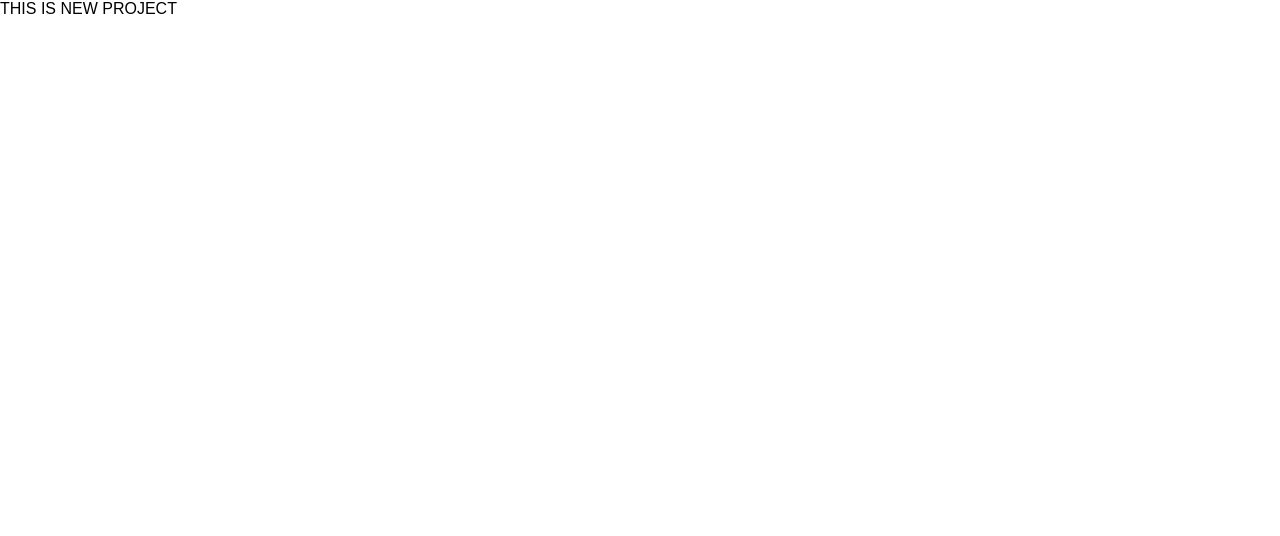
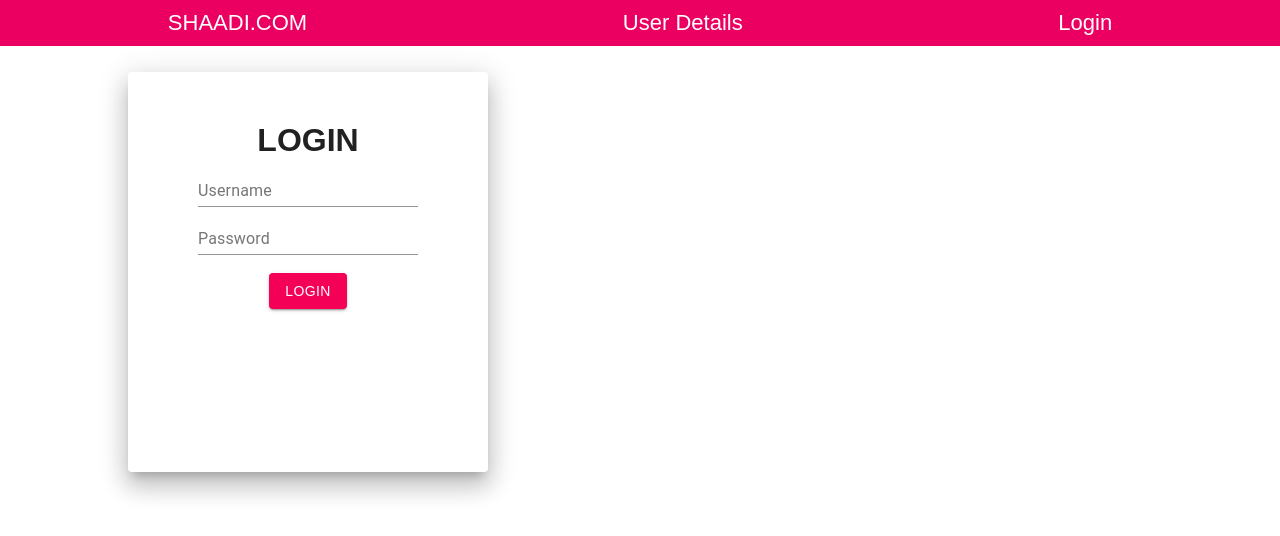
Before and after one commit to Harshsanas/shadi-user, a React (Create React App) app: page /login in a window 1280 px wide. Shown: the top 536 px of the page. Built offline with nearby package versions, Linux system fonts and the light colour scheme.

Commit message:
login authentication

```diff
--- a/package.json
+++ b/package.json
@@ -3,10 +3,13 @@
   "version": "0.1.0",
   "private": true,
   "dependencies": {
+    "@material-ui/core": "^4.12.3",
     "@testing-library/jest-dom": "^5.14.1",
     "@testing-library/react": "^11.2.7",
     "@testing-library/user-event": "^12.8.3",
     "axios": "^0.23.0",
+    "bootstrap": "^5.1.3",
+    "faker": "^5.5.3",
     "react": "^17.0.2",
     "react-dom": "^17.0.2",
     "react-router-dom": "^5.3.0",
--- a/src/App.js
+++ b/src/App.js
@@ -1,9 +1,31 @@
+
+import { BrowserRouter as Router, Route, Switch } from 'react-router-dom';
 import './App.css';
+import PageNotFound from './Components/Welcome';
+import PrivateRoute from './Components/PrivateRoute';
+import Home from './Components/Home/Home';
+import Login from './Components/Login/Login';
+import Navbar from './Components/Navbar/Navbar';
+import Welcome from './Components/Welcome'
 
 function App() {
   return (
     <div className="App">
-    THIS IS NEW PROJECT
+      <Router>
+        <Navbar />
+        <Switch>
+          <Route exact path="/">
+            <Welcome/>
+          </Route>
+          <PrivateRoute exact path="/userDetails">
+            <Home />
+          </PrivateRoute>
+          <Route exact path="/login">
+            <Login />
+          </Route>
+          <Route component={PageNotFound} />
+        </Switch>
+      </Router>
     </div>
   );
 }
--- /dev/null
+++ b/src/Components/AuthContext/AuthContext.jsx
@@ -0,0 +1,24 @@
+import React, { createContext,useState } from "react";
+
+export const AuthContext = createContext();
+
+export function AuthContextProvider({ children }) {
+  const [isAuth, setIsAuth] = useState(false);
+
+  const handleLoginAuth = (user, pass) => {
+    if (user === "foo" && pass === "bar") {
+      setIsAuth(true);
+      alert("login to shaadi.com successfully");
+    } else {
+      alert("Please enter correct details");
+    }
+  };
+
+  const ToggleAuth = () => {
+    setIsAuth((el) => !el);
+  };
+
+  const value = { isAuth, setIsAuth, handleLoginAuth, ToggleAuth };
+
+  return <AuthContext.Provider value={value}>{children}</AuthContext.Provider>;
+}
--- /dev/null
+++ b/src/Components/Home/Home.jsx
@@ -0,0 +1,9 @@
+import React from 'react'
+
+export default function Home() {
+    return (
+        <div>
+            THIS IS HOME PAGE
+        </div>
+    )
+}
--- /dev/null
+++ b/src/Components/Login/Login.jsx
@@ -0,0 +1,77 @@
+import React, { useContext, useState } from "react";
+import { Redirect } from "react-router";
+import { AuthContext } from "../AuthContext/AuthContext";
+import { makeStyles } from "@material-ui/core/styles";
+import Paper from "@material-ui/core/Paper";
+import TextField from "@material-ui/core/TextField";
+import Button from "@material-ui/core/Button";
+import styled from "styled-components";
+
+const useStyles = makeStyles((theme) => ({
+  root: {
+    position: "absolute",
+    marginLeft: "10vw",
+    marginTop: "2%",
+    textAlign: "center",
+    "& > *": {
+      width: theme.spacing(45),
+      height: theme.spacing(50),
+    },
+  },
+
+  text:{
+    paddingTop:"50px"
+  },
+}));
+
+export default function Login() {
+  const classes = useStyles();
+  const [user, setUser] = useState("");
+  const [pass, setPass] = useState("");
+
+  const { isAuth, handleLoginAuth } = useContext(AuthContext);
+
+  const handleLogin = () => {
+    handleLoginAuth(user, pass);
+    // ToggleAuth();
+  };
+
+  console.log(handleLoginAuth);
+  return !isAuth ? (
+    <div className={classes.root}>
+      <Paper elevation={15}>
+        <div className="form_container">
+          <div className={classes.text}>
+            <h1>LOGIN</h1>
+            <TextField
+              className="input"
+              id="standard-password-input"
+              label="Username"
+              type="text"
+              autoComplete="current-password"
+              value={user}
+              onChange={(e) => setUser(e.target.value)}
+            />
+            <br />
+            <TextField
+              className="input input_2"
+              id="standard-password-input"
+              label="Password"
+              type="password"
+              autoComplete="current-password"
+              value={pass}
+              onChange={(e) => setPass(e.target.value)}
+            />
+            <br />
+            <br />
+            <Button onClick={handleLogin} variant="contained" color="secondary">
+              {isAuth ? "LOGOUT" : "LOGIN"}
+            </Button>
+          </div>
+        </div>
+      </Paper>
+    </div>
+  ) : (
+    <Redirect to="/userDetails" />
+  );
+}
--- /dev/null
+++ b/src/Components/Navbar/Navbar.jsx
@@ -0,0 +1,40 @@
+import React,{useContext} from 'react'
+import { NavLink } from "react-router-dom";
+import styled from "styled-components";
+import {AuthContext} from "../AuthContext/AuthContext"
+const NAVBAR = styled.div`
+  display: flex;
+  justify-content: space-around;
+  padding: 10px;
+  background-color:#eb0062;
+   .navbar-text {
+    cursor: pointer;
+    color: white;
+    font-size: 22px;
+    text-decoration: none;
+  }
+`;
+export default function Navbar() {
+  const { isAuth } = useContext(AuthContext);
+  return (
+    <div>
+      <NAVBAR>
+        <div>
+          <NavLink to="/" className="navbar-text">
+            SHAADI.COM
+          </NavLink>
+        </div>
+        <div>
+          <NavLink to="/userDetails" className="navbar-text">
+            User Details
+          </NavLink>
+        </div>
+        <div>
+          <NavLink to="/login" className="navbar-text">
+            {!isAuth ? "Login" : "Logout"}
+          </NavLink>
+        </div>
+      </NAVBAR>
+    </div>
+  );
+}
--- /dev/null
+++ b/src/Components/PrivateRoute.jsx
@@ -0,0 +1,15 @@
+import React, { useContext } from "react";
+import { Redirect, Route } from "react-router";
+import { AuthContext } from "../Components/AuthContext/AuthContext";
+
+export default function PrivateRoute({ children, path }) {
+  const { isAuth } = useContext(AuthContext);
+
+  return isAuth ? (
+    <>
+      <Route path={path}>{children}</Route>
+    </>
+  ) : (
+    <Redirect to="/login"></Redirect>
+  );
+}
--- /dev/null
+++ b/src/Components/Welcome.jsx
@@ -0,0 +1,19 @@
+import React from "react";
+import styled from "styled-components";
+export default function Welcome() {
+  const PAGE = styled.div`
+    position: fixed;
+    width: 100vw;
+    background-image: url("");
+    display: flex;
+    justify-content: center;
+    align-items: center;
+    font-size: 38px;
+    height: 100vh;
+  `;
+  return (
+    <div>
+      <PAGE>WELCOME TO SHADI.com</PAGE>
+    </div>
+  );
+}
--- a/src/index.js
+++ b/src/index.js
@@ -3,12 +3,15 @@ import ReactDOM from 'react-dom';
 import './index.css';
 import App from './App';
 import reportWebVitals from './reportWebVitals';
+import { AuthContextProvider } from './Components/AuthContext/AuthContext';
 
 ReactDOM.render(
   <React.StrictMode>
-    <App />
+    <AuthContextProvider>
+      <App />
+    </AuthContextProvider>
   </React.StrictMode>,
-  document.getElementById('root')
+  document.getElementById("root")
 );
 
 // If you want to start measuring performance in your app, pass a function
```
Also changed, not shown: 1 other file (tests, documents, lock files or other folders).
